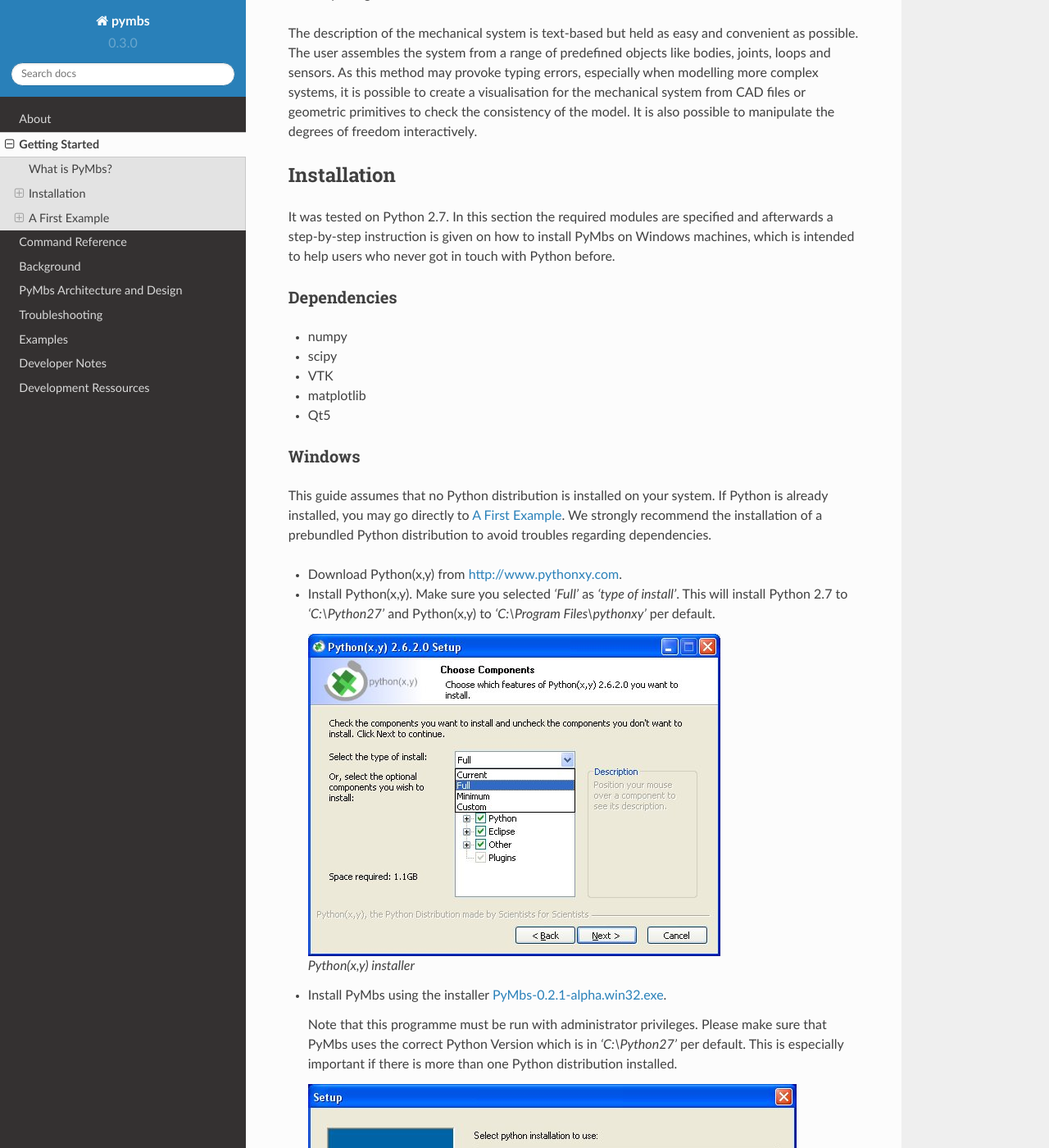
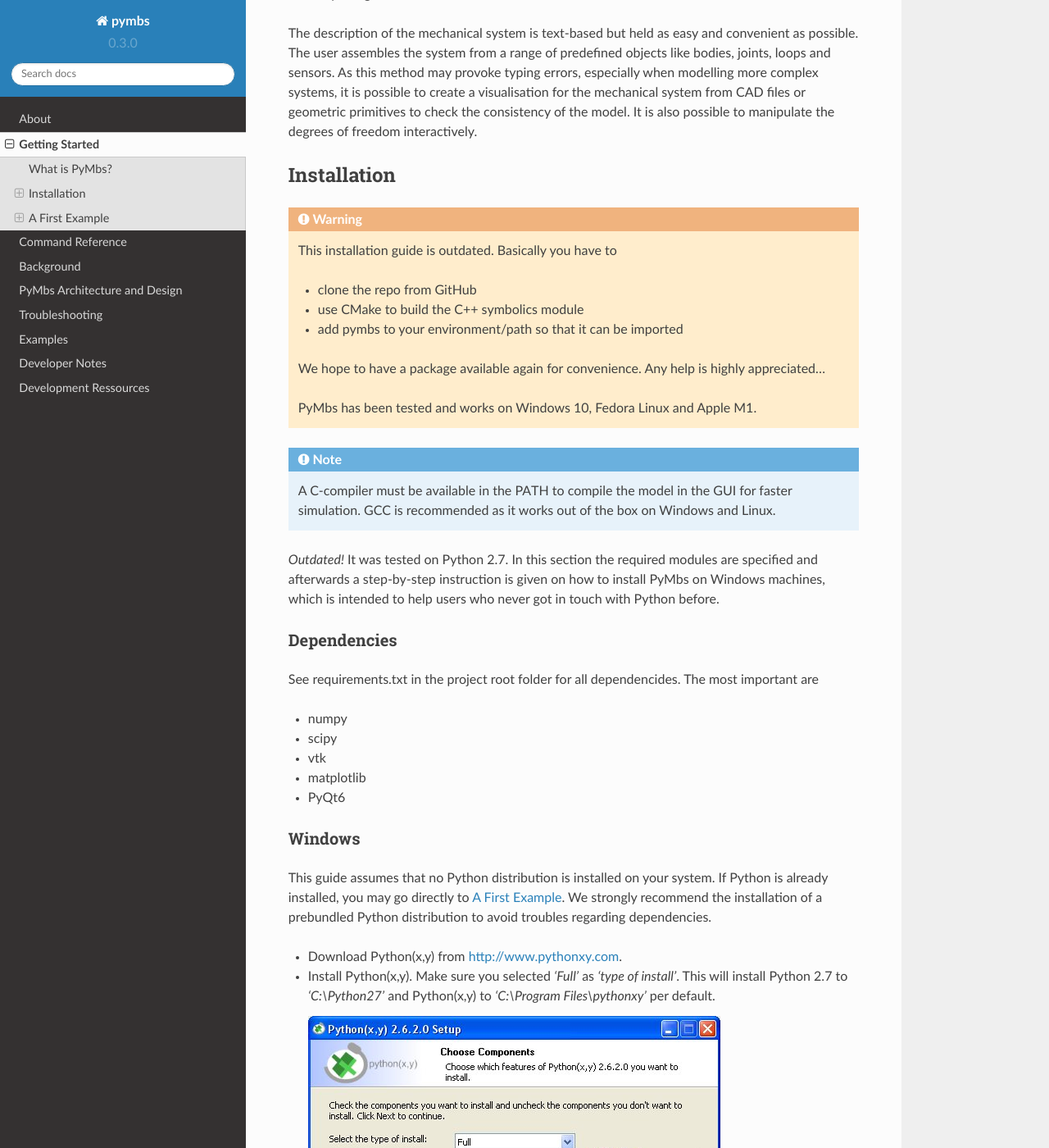
Before and after one commit to sevoigt/pymbs, a Sphinx documentation site: the page built from doc/source/started/started.rst, in a window 1280 px wide and 1400 px high, scrolled down 403 px. Shown: the whole window at 82% size. Built offline with Sphinx 7.4.7 and the Read the Docs theme 2.0.0, drawn with Linux system fonts in a browser that asks for light colours; formulas are drawn with MathJax 3; some of the changed text lies outside the part shown.

Commit message:
hint on outdated installation instructions

```diff
--- a/doc/source/started/started.rst
+++ b/doc/source/started/started.rst
@@ -24,7 +24,23 @@
 Installation
 ------------
 
-It was tested on Python 2.7. In this section the required modules are specified
+.. warning::
+	This installation guide is outdated. Basically you have to
+
+	* clone the repo from GitHub
+	* use CMake to build the C++ symbolics module
+	* add pymbs to your environment/path so that it can be imported
+
+	We hope to have a package available again for convenience. Any help is highly appreciated...
+
+	PyMbs has been tested and works on Windows 10, Fedora Linux and Apple M1.
+
+.. note::
+	A C-compiler must be available in the PATH to compile the model in the GUI for
+	faster simulation. GCC is recommended as it works out of the box on Windows
+	and Linux.
+
+*Outdated!* It was tested on Python 2.7. In this section the required modules are specified
 and afterwards a step-by-step instruction is given on how to install PyMbs on
 Windows machines, which is intended to help users who never got in touch with
 Python before.
@@ -32,11 +48,13 @@
 Dependencies
 ^^^^^^^^^^^^
 
+See requirements.txt in the project root folder for all dependencides. The most important are
+
 * numpy
 * scipy
-* VTK
+* vtk
 * matplotlib
-* Qt5
+* PyQt6
 
 Windows
 ^^^^^^^
@@ -117,14 +135,14 @@
 
 Model Description
 ^^^^^^^^^^^^^^^^^
-Next the model of the Crane Crab is generated using PyMbs.
+Next the model of the crane crab is generated using PyMbs.
 
 * Start PyScripter (or your favourite Python editor) and copy the following code into
   the editor window. Please note that some systems mess up the apostrophe '?!
   If that is the case it is marked as red and has to be replaced manually by a proper one.::
 
 		# import PyMbs
-		from PyMbs.Input import *
+		from pymbs.input import *
 
 		# set up inertial frame
 		world=MbsSystem([0,0,-1])
```
